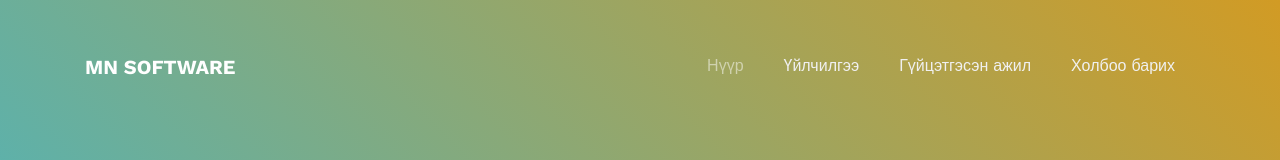
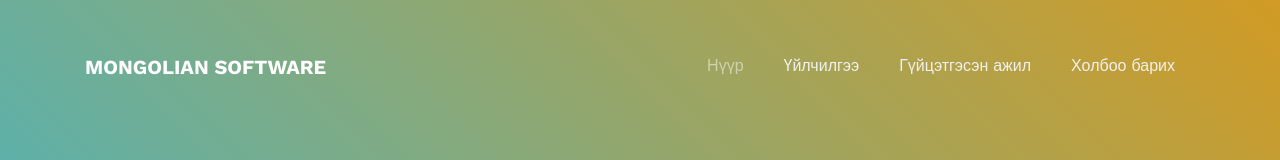
Before and after one commit to dotNameMush/MN-Soft-fl, a plain HTML site: page index.html in a window 1280 px wide. Shown: the top 160 px of the page. Drawn offline with nearby package versions, Linux system fonts and the light colour scheme; some packages are replaced by stand-ins of ours; no server answers; files whose address does not match are found by name.

Commit message:
Update index.html

```diff
--- a/index.html
+++ b/index.html
@@ -30,7 +30,7 @@
 
     <nav class="navbar navbar-expand-lg navbar-dark ftco_navbar bg-dark ftco-navbar-light" id="ftco-navbar">
       <div class="container">
-        <a class="navbar-brand" href="index.html">MN Software</a>
+        <a class="navbar-brand" href="index.html">Mongolian Software</a>
         <button class="navbar-toggler" type="button" data-toggle="collapse" data-target="#ftco-nav" aria-controls="ftco-nav" aria-expanded="false" aria-label="Toggle navigation">
           <span class="oi oi-menu"></span> Menu
         </button>
```
